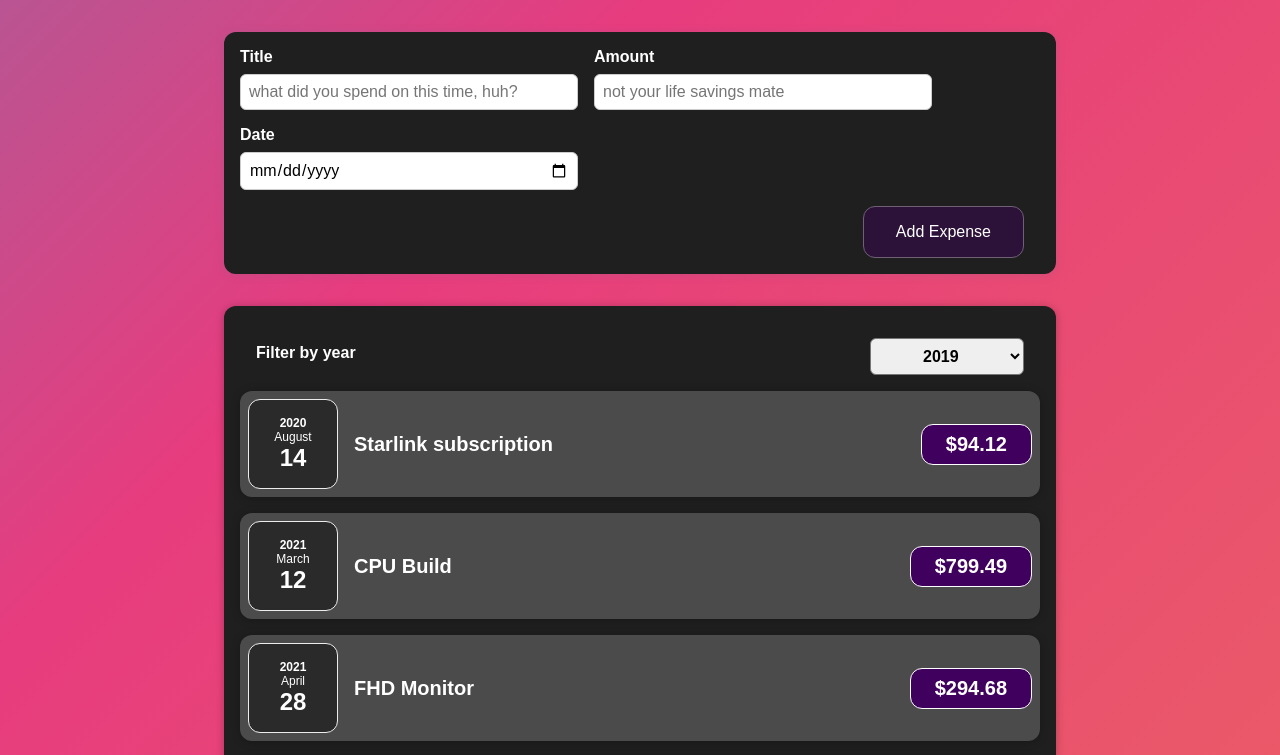
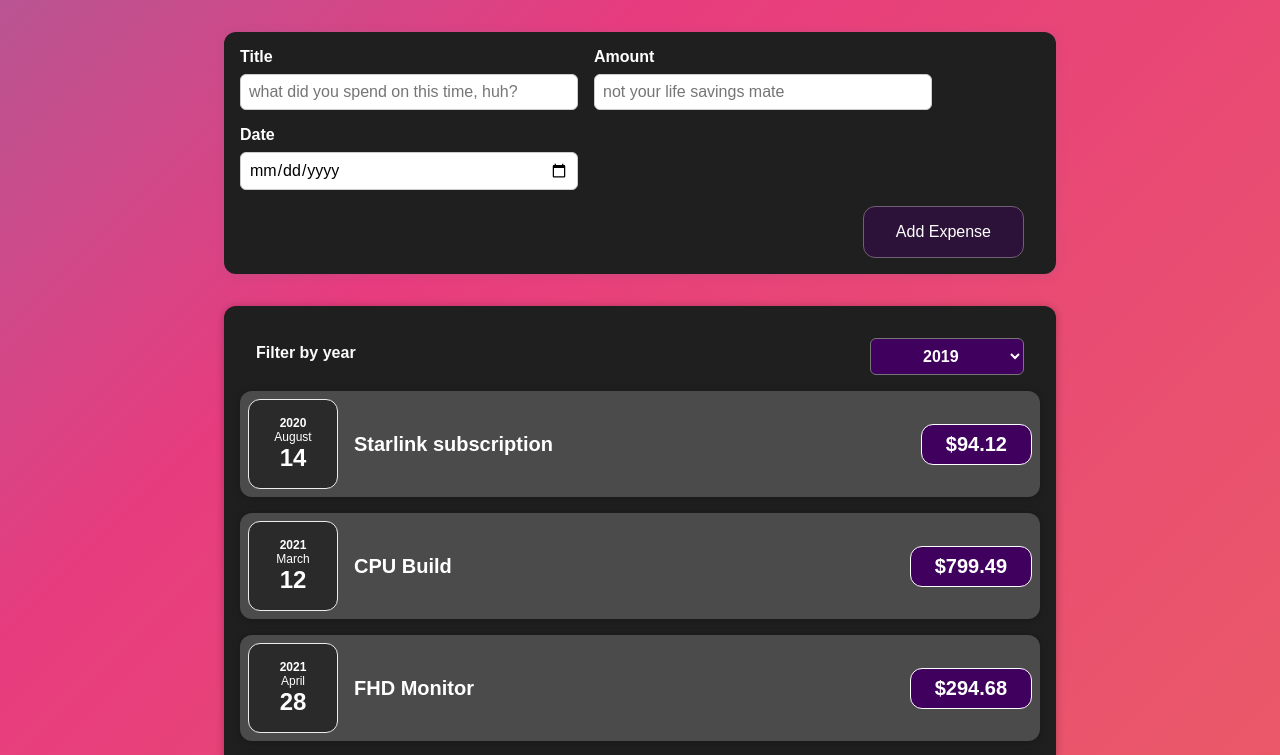
Before and after one commit to CJCODESgit/Expense-Tracker, a React (Create React App) app: page / in a window 1280 px wide. Shown: the top 755 px of the page. Built offline with nearby package versions, Linux system fonts and the light colour scheme.

Commit message:
expense filter css

```diff
--- a/src/components/Expenses/ExpenseFilter.css
+++ b/src/components/Expenses/ExpenseFilter.css
@@ -1,5 +1,5 @@
 .expenses-filter {
-  color: white;
+  color: rgb(251, 251, 251);
   padding: 0 1rem;
 }
 
@@ -21,4 +21,6 @@
   padding: 0.5rem 3rem;
   font-weight: bold;
   border-radius: 6px;
+  color: white;
+  background-color: #40005d;
 }
```
